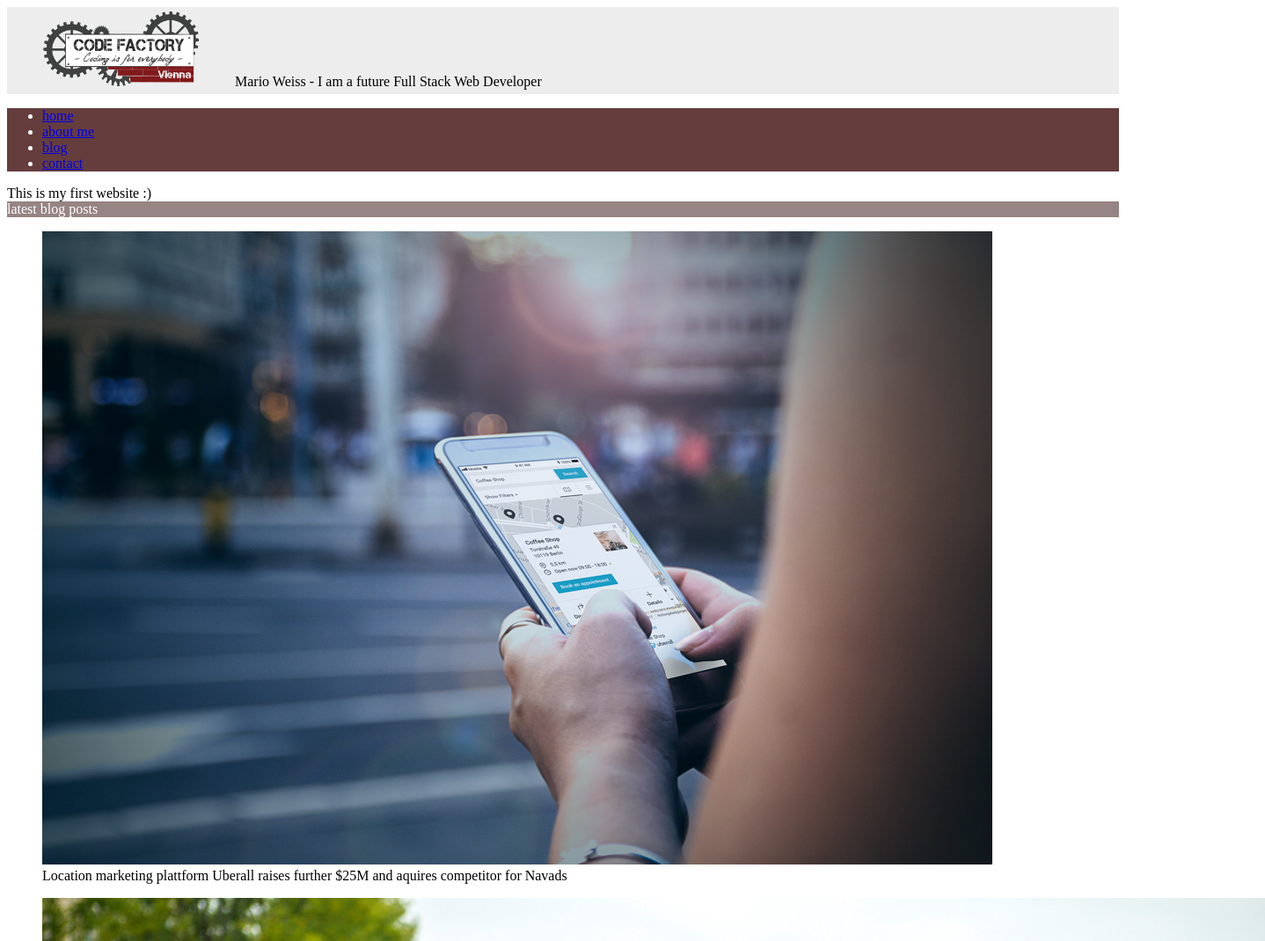
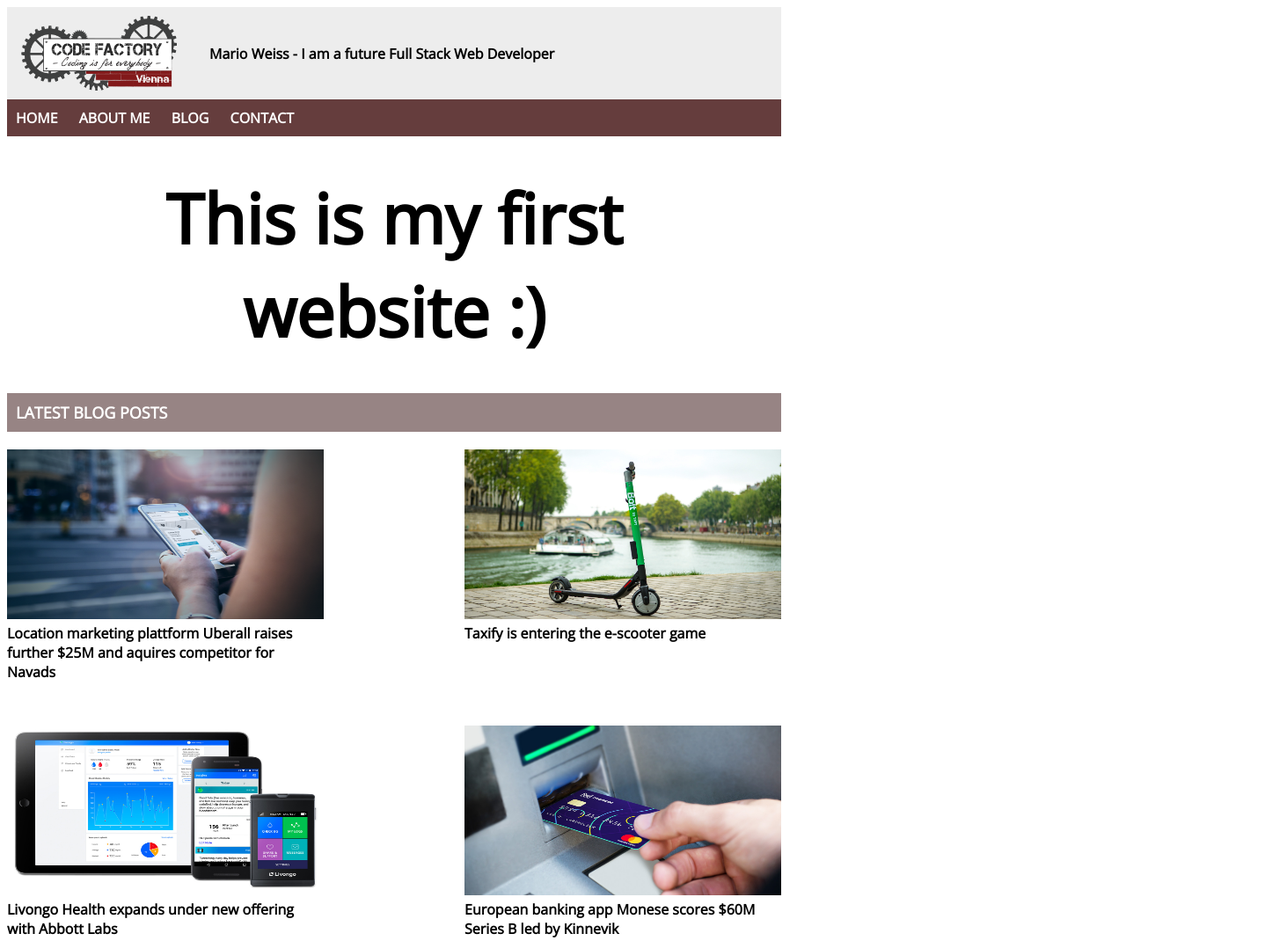
Before and after one commit to Mario-Weiss/FSWD50-Mario-Weiss-CodeReview-01, a plain HTML site: page index.html in a window 1280 px wide. Shown: the top 1070 px of the page at 88% size, 1438 px wide, since content can reach past the window. Drawn offline with nearby package versions, Linux system fonts and the light colour scheme.

Commit message:
finish home page and do some fine tuning

```diff
--- a/index.html
+++ b/index.html
@@ -6,13 +6,14 @@
 	<link rel="stylesheet" type="text/css" href="styles.css">
 </head>
 <body>
+	<div id="content">
 		<header>
-		<img src="img/codefactory-vienna-logo.png" alt="Code Factory - Logo" width="250px">
+			<img id="header_logo" src="img/codefactory-vienna-logo.png" alt="Code Factory - Logo" width="250px">
 			Mario Weiss - I am a future Full Stack Web Developer
 		</header>
 		<nav>
-		<ul>
-			<li><a href="#home" title="home">home</a></li>
+			<ul class="main_nav">
+				<li><a class="active" href="#home" title="home">home</a></li>
 				<li><a href="#about_me" title="about me">about me</a></li>
 				<li><a href="#blog" title="blog">blog</a></li>
 				<li><a href="#contact" title="contace">contact</a></li>
@@ -21,29 +22,29 @@
 		<main>
 			This is my first website :)
 		</main>
-	<div id="posts">
 		<div class="posts_hl">
 			latest blog posts
 		</div>
-		<div class="posts">
+		<div id="posts">
+			<div class="posts_l">
 				<figure>
 					<img src="img/Phone.png" alt="mobile_app">
 					<figcaption>Location marketing plattform Uberall raises further $25M and aquires competitor for Navads</figcaption>
 				</figure>
 			</div>
-		<div class="posts">
+			<div class="posts_r">
 				<figure>
 					<img src="img/Taxify-Scooters.jpg" alt="e-scooter">
 					<figcaption>Taxify is entering the e-scooter game</figcaption>
 				</figure>
 			</div>
-		<div class="posts">
+			<div class="posts_l">
 				<figure>
-				<img src="img/Phone.png" alt="mobile devices">
+					<img src="img/Devices.jpg" alt="mobile devices">
 					<figcaption>Livongo Health expands under new offering with Abbott Labs</figcaption>
 				</figure>
 			</div>
-		<div class="posts">
+			<div class="posts_r">
 				<figure>
 					<img src="img/Debit_card_ATM.jpg" alt="ATM">
 					<figcaption>European banking app Monese scores $60M Series B led by Kinnevik</figcaption>
@@ -52,8 +53,9 @@
 		</div>
 		<hr>
 		<footer>
-		<img src="img/codefactory-vienna-logo.png" alt="Code Factory - Logo" width="250px"><br>
+			<img src="img/codefactory-vienna-logo.png" alt="Code Factory - Logo" width="180px"><br>
 			Mario Weiss - CodeFactory 2018
 		</footer>
+	</div>
 </body>
 </html>
--- a/styles.css
+++ b/styles.css
@@ -1,25 +1,152 @@
+@import url('https://fonts.googleapis.com/css?family=Open+Sans');
+
+body {
+/*	margin: 0px; */
+	font-family: 'Open Sans', sans-serif;
+}
+
+#content {
+	max-width: 880px;	/* this is just used to define a max width of the content, can be removed to optimize the page also for big screen. In this cast it is just done this way to meet the required layout */
+}
+
 header {
 	background-color: #EDEDED;
-	padding: 5px;
-	margin: auto;
+	padding: 10px;
+	font-weight: bold;
+/*	overflow: auto;  --- this was used for the floating logo, using now display:flex; instead */
+	display: flex;
+	align-items: center;
+}
+
+
+
+#header_logo {
+	margin-left: -30px;  /* This marging is just becaue the picture has empty pixels on the left. I usually would edit the image instead of adding a margin!!! */
+/*	float: left;	--- using display: flex; now for logo and text positioning */
 }
 
 nav {
 	background-color: #653D3D;
-	color: white;
 }
 
+.main_nav {
+	list-style: none;
+	margin: 0;
+	padding: 0;
+}
+
+.main_nav li {
+	display: inline-flex;  /* to display the navigation horizontal */
+}
+
+.main_nav li a {
+	color: white;
+	text-decoration: none;
+	text-transform: uppercase;
+	font-weight: bold;
+	padding: 10px;
+}
+
+a.active {
+	color: white;
+	text-decoration: none;
+}
+
+
+nav ul li a:hover:not(.active) {
+	background-color: #9AC2C2;
+}
+
+main {
+	font-size: 78px;
+	font-weight: bold;
+	padding: 40px;
+	text-align: center;
+}
 .posts_hl {
 	background-color: #978484;
 	color: white;
+	padding: 10px;
+	text-transform: uppercase;
+	font-weight: bold;
+	font-size: 18px;
 }
+
+#posts {
+/*	display: grid;
+	grid-template-columns: auto auto;
+	grid-gap: 0px;		--- tried first to do the 2 x 2 with grid, but for me it works better with flex in this case  */
+	padding-top: 20px;
+	display: flex;
+	flex-direction: row;
+	flex-wrap: wrap;
+	justify-content: space-between;
+	font-weight: bold;
+	font-size: 16px;
+}
+
+#posts div {
+	margin-bottom: 50px;
+}
+
+#posts figure {
+	margin: 0px;
+	width: 360px;
+
+}
+#posts img {
+	width: 360px;
+	height: 193px;
+}
+
 
 hr {
 	background-color: #978484;
 	height: 5px;
-
+	margin-top: 60px;
 }
 
 footer {
 	text-align: center;
+	margin-top: 15px;
 }
+
+@media screen and (max-width: 752px) {
+	body {
+		margin: 0px;
+	}
+
+	#posts figure {
+	width: 100%;
+
+	}
+	#posts img {
+	width: 100%;
+	height: 100%;
+	}
+}
+
+@media screen and (max-width: 620px) {
+	main {
+		font-size: 55px;
+		padding: 20px;
+	}
+}
+
+@media screen and (max-width: 425px) {
+	main {
+		font-size: 45px;
+	}
+}
+
+@media screen and (max-width: 359px) {   /* if your have less than 360px resolution, you will just get an empty page, this page is designed for at least 360px :) */
+	body {
+		display:none;
+	}
+}
+
+@media print {   /* this page is not designed to be printed :) */
+	body {
+		display:none;
+	}
+}
```
Lines whose indentation alone changed are shown as unchanged.
